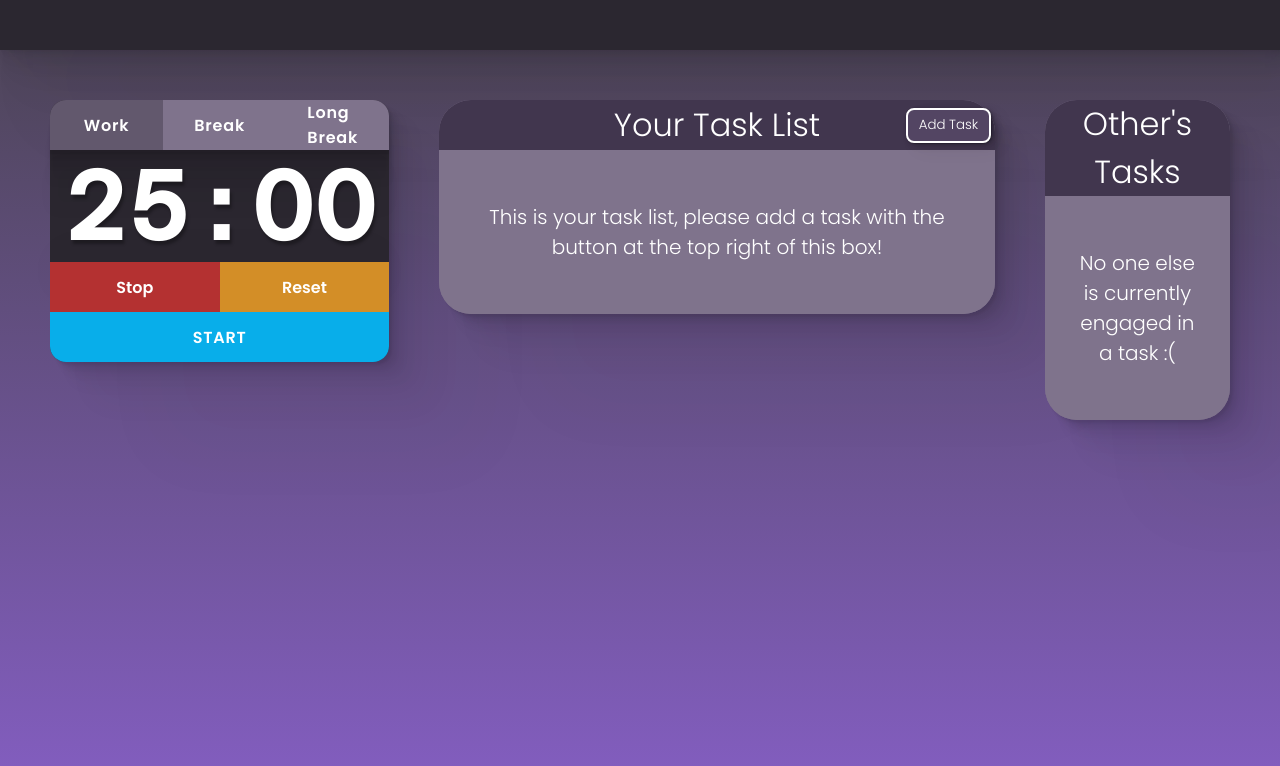
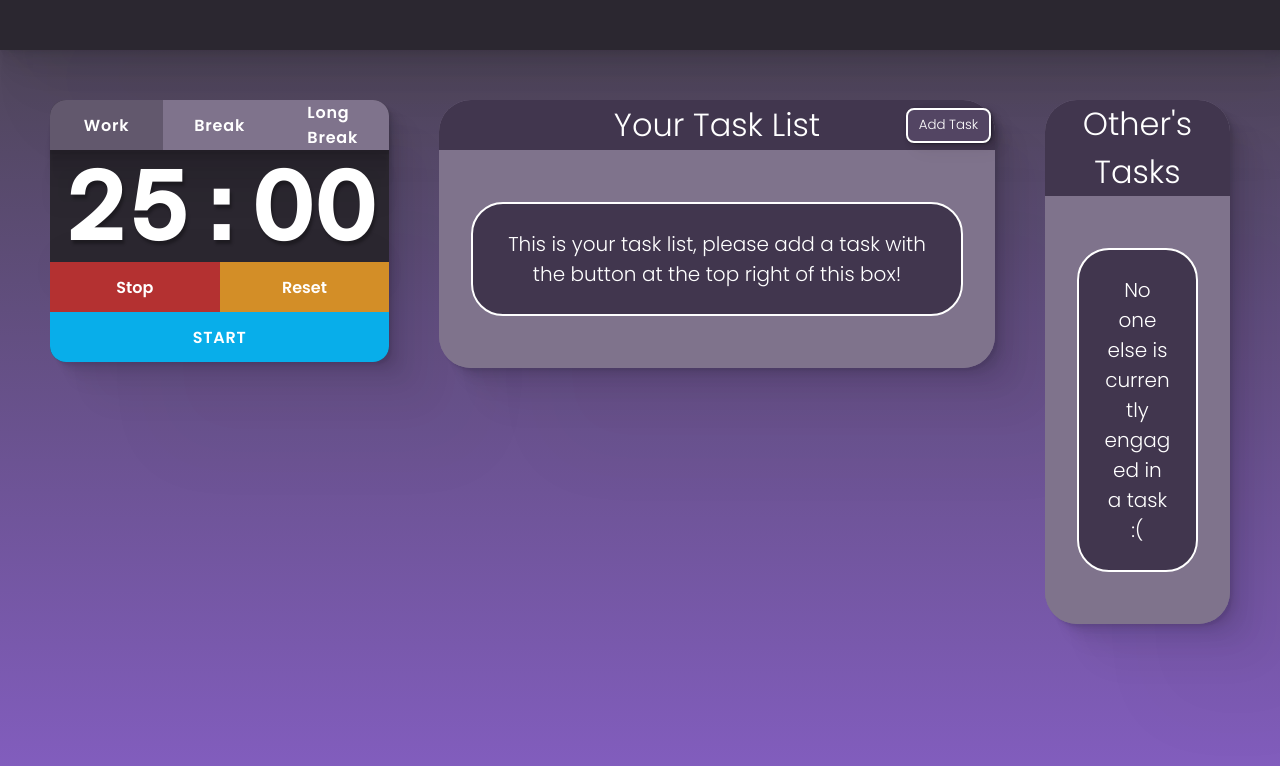
Before and after one commit to IAmRobertJeffrey/Pomodoro, a React (Create React App) app in the folder frontend/: page / in a window 1280 px wide. Shown: the top 766 px of the page. Built offline with nearby package versions, Linux system fonts and the light colour scheme; no server answers.

Commit message:
styled no tasks text

```diff
--- a/frontend/src/components/OthersTasks.jsx
+++ b/frontend/src/components/OthersTasks.jsx
@@ -1,4 +1,5 @@
 import { OthersTasksContainer, TasksHeader, TasksContent } from "../styles/OthersTasks.styled"
+import {NoTasksMessage} from "../styles/MyTasks.styled";
 
 
 const OthersTasks = () => {
@@ -8,7 +9,7 @@ const OthersTasks = () => {
                 <p>Other's Tasks</p>
              </TasksHeader>
              <TasksContent>
-                <p>No one else is currently engaged in a task :(</p>
+                <NoTasksMessage>No one else is currently engaged in a task :(</NoTasksMessage>
 
             </TasksContent>
         </OthersTasksContainer>
--- a/frontend/src/styles/MyTasks.styled.jsx
+++ b/frontend/src/styles/MyTasks.styled.jsx
@@ -102,11 +102,21 @@ flex-direction:column;
 font-size:1rem;
 padding: 2rem;
 display: flex;
+
+
+
 `
 
 export const NoTasksMessage = styled.p`
  font-size: 1.25rem;
   text-align: center;
+
+    word-break: break-word;
+    border: 2px solid white;
+    background-color: rgb(65, 54, 78);
+    border-radius: 2rem;
+    padding: 25px;
+
 `
 
 export const AddTaskContainer = styled.main`
@@ -197,9 +207,11 @@ display: flex;
 border-bottom-left-radius: 1rem;
 align-items:center;
 padding: 25px;
+justify-content: center;
 
 p{
      word-break: break-word;
+
     }
 `
 
```
